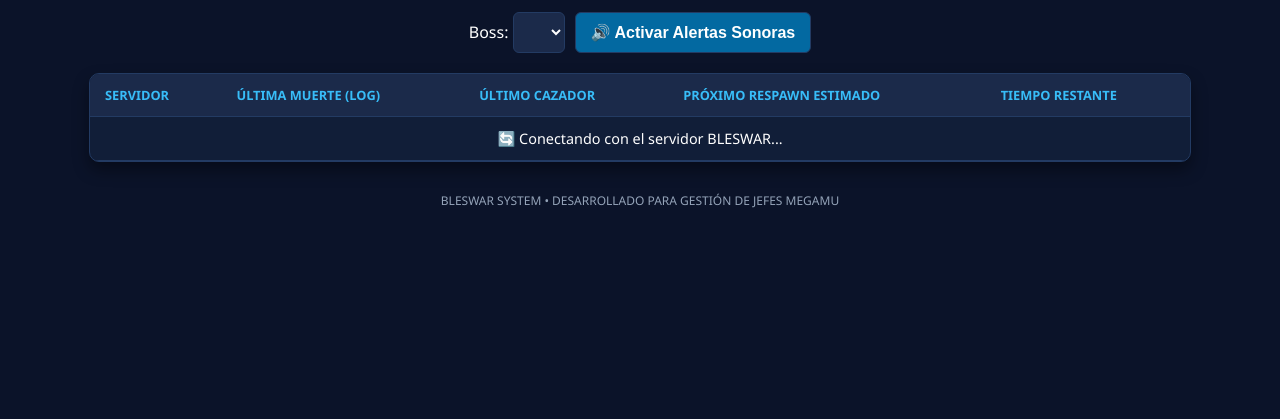
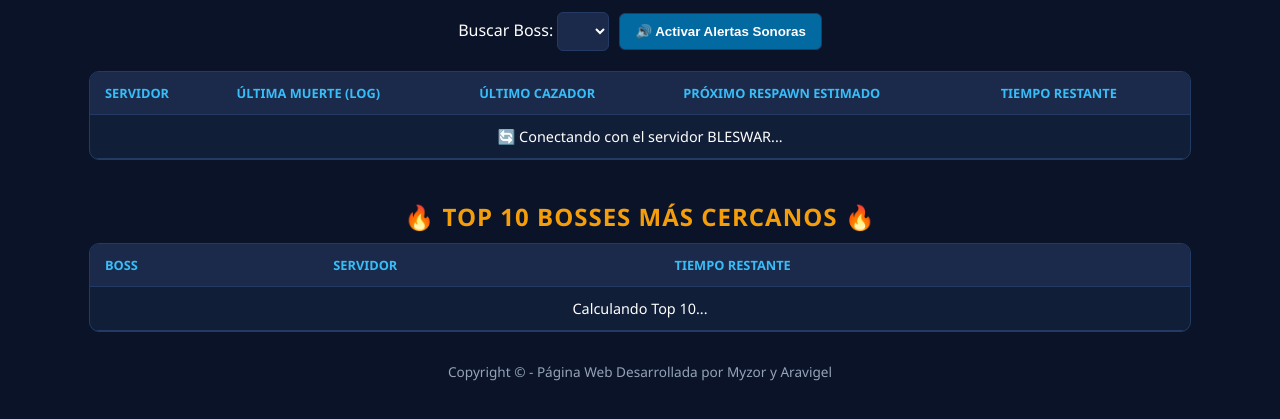
Before and after one commit to GUILD-BLESSED/BOT_BLESWAR2, a website: page public/index.html in a window 1280 px wide. Shown: the part 141-560 px from the top of the page. Drawn offline with Linux system fonts and the light colour scheme; no server answers.

Commit message:
Refactor CSS and update footer content in index.html

```diff
--- a/public/index.html
+++ b/public/index.html
@@ -5,55 +5,18 @@
     <meta name="viewport" content="width=device-width, initial-scale=1.0">
     <title>BLESWAR GUILD - Boss Timer</title>
     <style>
-        :root {
-            --bg-color: #0b1329;
-            --table-bg: #111e38;
-            --header-bg: #1b2a4a;
-            --border-color: #233b63;
-            --accent: #38bdf8;
-            --text-main: #ffffff;
-            --text-muted: #94a3b8;
-            --success: #22c55e;
-            --danger: #ef4444;
-            --warning: #f59e0b;
-        }
-        body {
-            font-family: 'Segoe UI', Tahoma, Geneva, Verdana, sans-serif;
-            background-color: var(--bg-color);
-            color: var(--text-main);
-            margin: 0;
-            padding: 20px;
-            text-align: center;
-        }
+        :root { --bg-color: #0b1329; --table-bg: #111e38; --header-bg: #1b2a4a; --border-color: #233b63; --accent: #38bdf8; --text-main: #ffffff; --text-muted: #94a3b8; --success: #22c55e; --danger: #ef4444; --warning: #f59e0b; }
+        body { font-family: 'Segoe UI', Tahoma, sans-serif; background-color: var(--bg-color); color: var(--text-main); margin: 0; padding: 20px; text-align: center; }
         .top-bar { display: flex; justify-content: space-between; align-items: center; max-width: 1100px; margin: 0 auto 10px auto; padding: 0 5px; }
         .user-info { color: var(--text-muted); font-size: 0.85rem; text-align: left; }
         .user-info span { color: var(--accent); font-weight: bold; }
         .btn-logout { background-color: #ef4444; padding: 6px 12px; font-size: 0.8rem; border-radius: 5px; color: #fff; text-decoration: none; font-weight: bold; }
-        .btn-logout:hover { background-color: #dc2626; }
         h1 { color: var(--accent); margin-bottom: 5px; letter-spacing: 2px; }
-        .subtitle { color: var(--text-muted); font-size: 0.9rem; margin-bottom: 15px; text-transform: uppercase; }
+        .subtitle { color: var(--text-muted); font-size: 0.9rem; margin-bottom: 15px; }
         .controls { margin-bottom: 20px; display: flex; justify-content: center; gap: 10px; flex-wrap: wrap; align-items: center; }
-        select, button {
-            padding: 10px 15px;
-            background-color: var(--header-bg);
-            color: var(--text-main);
-            border: 1px solid var(--border-color);
-            border-radius: 6px;
-            font-size: 1rem;
-            outline: none;
-            cursor: pointer;
-        }
+        select, button { padding: 10px 15px; background-color: var(--header-bg); color: var(--text-main); border: 1px solid var(--border-color); border-radius: 6px; outline: none; cursor: pointer; }
         .btn-audio { background-color: #0369a1; font-weight: bold; }
-        .btn-audio:hover { background-color: #0284c7; }
-        .table-container {
-            max-width: 1100px;
-            margin: 0 auto;
-            background-color: var(--table-bg);
-            border-radius: 10px;
-            overflow-x: auto;
-            box-shadow: 0 8px 16px rgba(0,0,0,0.4);
-            border: 1px solid var(--border-color);
-        }
+        .table-container { max-width: 1100px; margin: 0 auto 30px auto; background-color: var(--table-bg); border-radius: 10px; overflow-x: auto; border: 1px solid var(--border-color); }
         table { width: 100%; border-collapse: collapse; text-align: left; font-size: 0.9rem; }
         th, td { padding: 12px 15px; border-bottom: 1px solid var(--border-color); }
         th { background-color: var(--header-bg); color: var(--accent); text-transform: uppercase; font-size: 0.8rem; }
@@ -63,11 +26,11 @@
         .alerta-10 { color: var(--warning); font-weight: bold; animation: parpadeo 1s infinite; }
         .alerta-5 { color: var(--danger); font-weight: bold; animation: parpadeo 0.5s infinite; }
         @keyframes parpadeo { 0% { opacity: 1; } 50% { opacity: 0.4; } 100% { opacity: 1; } }
-        footer { margin-top: 30px; color: var(--text-muted); font-size: 0.75rem; }
+        footer { margin-top: 30px; color: var(--text-muted); font-size: 0.85rem; padding-bottom: 20px; }
+        .top10-title { color: #f59e0b; margin-top: 40px; margin-bottom: 10px; text-transform: uppercase; letter-spacing: 1px; }
     </style>
 </head>
 <body>
-
     <div class="top-bar">
         <div id="userInfo" class="user-info">Cargando usuario...</div>
         <a href="/api/logout" class="btn-logout">Cerrar Sesión</a>
@@ -78,7 +41,7 @@
 
     <div class="controls">
         <div>
-            <label for="bossSelect">Boss: </label>
+            <label for="bossSelect">Buscar Boss: </label>
             <select id="bossSelect" onchange="cambiarBoss()"></select>
         </div>
         <button id="btnAudio" class="btn-audio" onclick="activarAudio()">🔊 Activar Alertas Sonoras</button>
@@ -101,7 +64,24 @@
         </table>
     </div>
 
-    <footer>BLESWAR SYSTEM • DESARROLLADO PARA GESTIÓN DE JEFES MEGAMU</footer>
+    <!-- SECCIÓN TOP 10 -->
+    <h2 class="top10-title">🔥 Top 10 Bosses más cercanos 🔥</h2>
+    <div class="table-container">
+        <table>
+            <thead>
+                <tr>
+                    <th>Boss</th>
+                    <th>Servidor</th>
+                    <th>Tiempo Restante</th>
+                </tr>
+            </thead>
+            <tbody id="top10Body">
+                <tr><td colspan="3" style="text-align:center;">Calculando Top 10...</td></tr>
+            </tbody>
+        </table>
+    </div>
+
+    <footer>Copyright © - Página Web Desarrollada por Myzor y Aravigel</footer>
 
     <script src="script.js"></script>
 </body>
```
